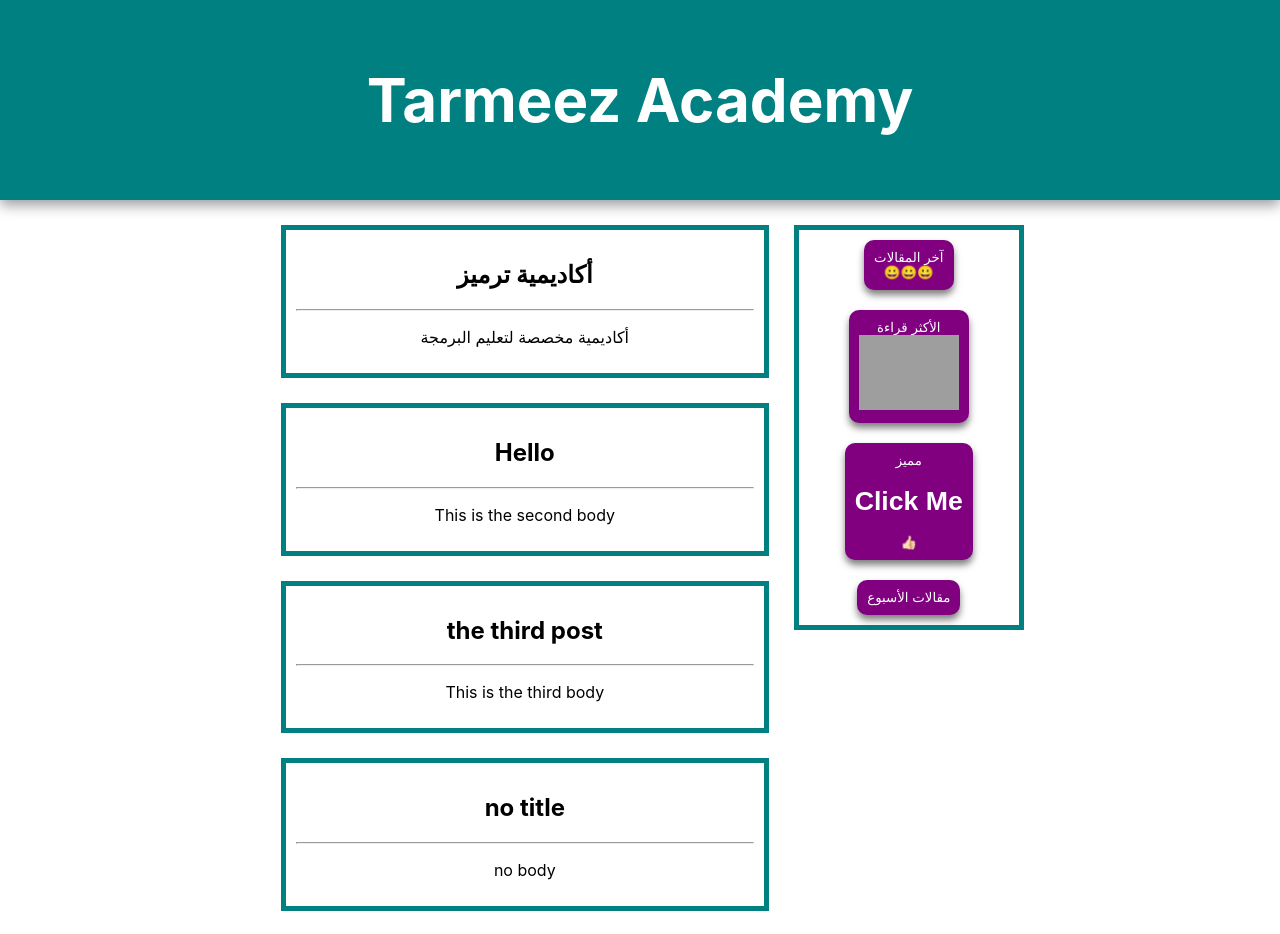
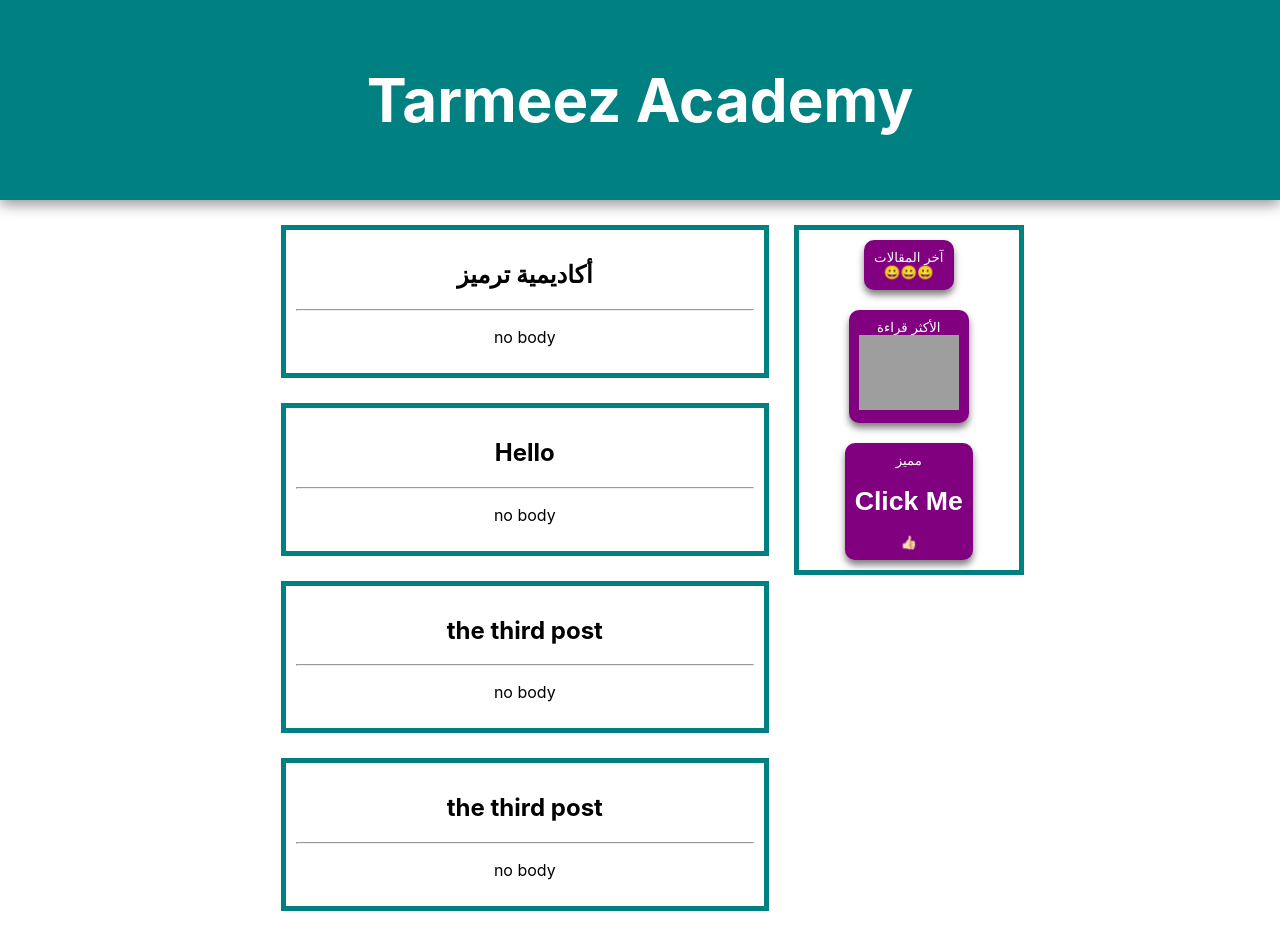
Before and after one commit to Yarob50/Tarmeez-React-Course, a React (Create React App) app: page / in a window 1280 px wide. Shown: the top 934 px of the page. Built offline with nearby package versions, Linux system fonts and the light colour scheme; grey boxes are pictures that could not be loaded.

Commit message:
finishing the solution of (list rendering challenge) ;

```diff
--- a/src/App.js
+++ b/src/App.js
@@ -6,6 +6,34 @@ import Post from "./Post";
 import SideMenu from "./SideMenu";
 
 function App() {
+  const posts = [
+    {
+      id: 1,
+      postName: "أكاديمية ترميز",
+      postBody: "أكاديمية مخصصة لتعليم البرمجة",
+    },
+
+    {
+      id: 2,
+      postName: "Hello",
+      postBody: "This is the second body",
+    },
+
+    {
+      id: 3,
+      postName: "the third post",
+      postBody: "This is the third body",
+    },
+    {
+      id: 4,
+      postName: "the third post",
+      postBody: "This is the third body",
+    },
+  ];
+
+  const postsList = posts.map((post) => {
+    return <Post key={post.id} postName={post.postName} />;
+  });
   return (
     <div className="App">
       <Header />
@@ -16,22 +44,7 @@ function App() {
           style={{ width: "60%", display: "flex", justifyContent: "center" }}
         >
           {/* == POSTS CONTAINER == */}
-          <div style={{ width: "70%" }}>
-            <Post
-              postName="أكاديمية ترميز"
-              postBody="أكاديمية مخصصة لتعليم البرمجة"
-            />
-
-            <Post postName="Hello" postBody="This is the second body" />
-
-            <Post postName="the third post" postBody="This is the third body" />
-            <Post />
-            <Post />
-            <Post />
-            <Post />
-            <Post />
-            <Post />
-          </div>
+          <div style={{ width: "70%" }}>{postsList}</div>
 
           <div style={{ width: "30%", marginTop: "25px" }}>
             <SideMenu />
--- a/src/SideMenu.js
+++ b/src/SideMenu.js
@@ -1,9 +1,54 @@
 import TagButton from "./TagButton";
 
 export default function SideMenu() {
+  const categories = [
+    {
+      uniqueId: 1,
+      title: "آخر المقالات",
+      c: (
+        <div>
+          <span>😀😀😀</span>
+        </div>
+      ),
+    },
+
+    {
+      uniqueId: 2,
+      title: "الأكثر قراءة",
+      c: (
+        <div>
+          <img
+            style={{ width: "100px" }}
+            src="https://www.thespruce.com/thmb/ClRANI4jTWhkGeNhvJtArRhlGSA=/1500x0/filters:no_upscale():max_bytes(150000):strip_icc()/the-difference-between-trees-and-shrubs-3269804-hero-a4000090f0714f59a8ec6201ad250d90.jpg"
+          />
+        </div>
+      ),
+    },
+
+    {
+      uniqueId: 3,
+      title: "مميز",
+      c: (
+        <>
+          <h1>Click Me</h1>
+          <span>👍🏻</span>
+        </>
+      ),
+    },
+  ];
+
+  const categoriesList = categories.map((cat) => {
+    return (
+      <TagButton key={cat.uniqueId} title={cat.title}>
+        {cat.c}
+      </TagButton>
+    );
+  });
+
   return (
     <div style={{ border: "solid teal 5px" }}>
-      <TagButton title="آخر المقالات">
+      {categoriesList}
+      {/* <TagButton title="آخر المقالات">
         <div>
           <span>😀😀😀</span>
         </div>
@@ -21,7 +66,7 @@ export default function SideMenu() {
         <h1>Click Me</h1>
         <span>👍🏻</span>
       </TagButton>
-      <TagButton title="مقالات الأسبوع" />
+      <TagButton title="مقالات الأسبوع" /> */}
       {/* <TagButton />
       <TagButton />
       <TagButton />
```
